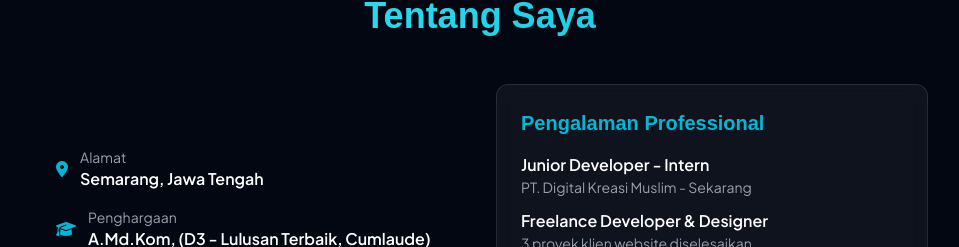
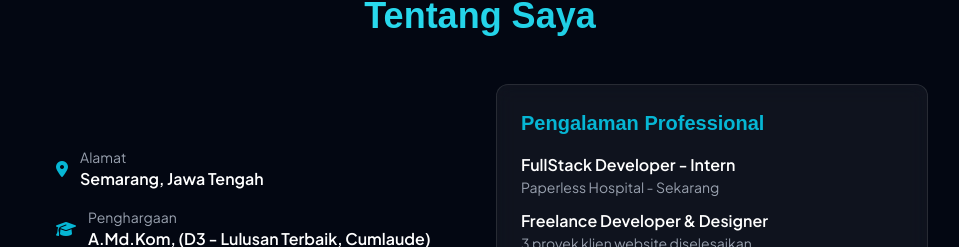
Before and after one commit to ValKyRiE2117/portofoliov2, a Nuxt app: page / in a window 1280 px wide. Shown: the part 884-1131 px from the top of the page, without its empty margins (160-1119 px from the left). Built offline with nearby package versions, Linux system fonts and the light colour scheme.

Commit message:
add new experiences

```diff
--- a/components/About.vue
+++ b/components/About.vue
@@ -55,8 +55,8 @@ const personalInfo = [
 
 const experiences = [
   {
-    title: "Junior Developer - Intern",
-    description: "PT. Digital Kreasi Muslim - Sekarang",
+    title: "FullStack Developer - Intern",
+    description: "Paperless Hospital - Sekarang",
   },
   {
     title: "Freelance Developer & Designer",
```
Also changed, not shown: 1 other file (tests, documents, lock files or other folders).
